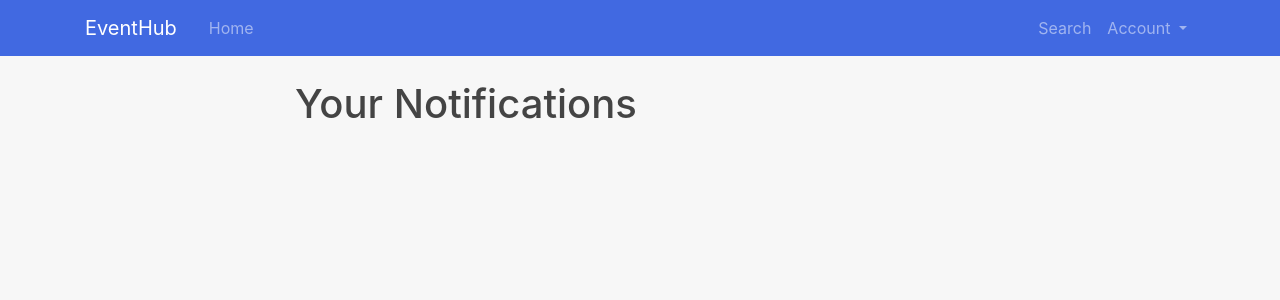
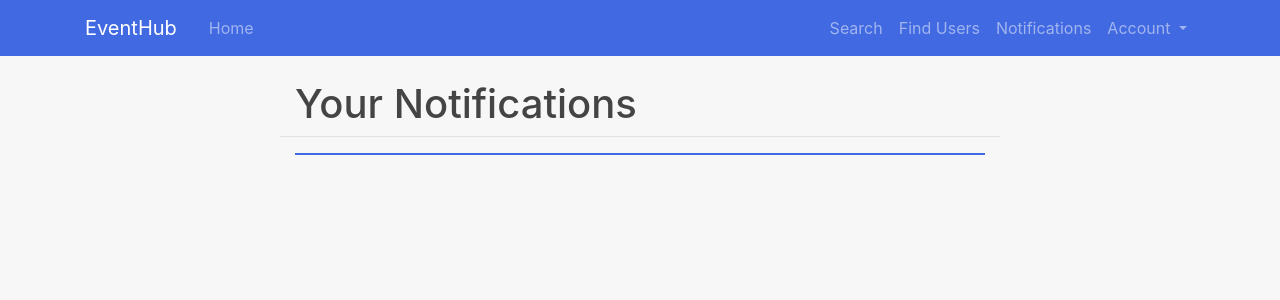
Before and after one commit to Aldrazus/EventHub, a Flask app: page /notifications in a window 1280 px wide. Shown: the top 300 px of the page. Run offline with Flask 2, Linux system fonts and the light colour scheme; the visitor is signed in with stand-in values (Sample User, id 1); data comes from the database, SQL or seed files in the repository; data that the repository does not hold is empty; some libraries are stand-ins or nearby versions.

Commit message:
added notifications

```diff
--- a/app/models.py
+++ b/app/models.py
@@ -2,6 +2,8 @@ from flask_login import UserMixin
 from app import login_manager, db
 from werkzeug.security import generate_password_hash, check_password_hash
 from time import time
+from datetime import datetime
+
 
 #many to many association table for user following events
 followers = db.Table('followers',
@@ -73,6 +75,10 @@ class User(UserMixin, db.Model):
     def friend(self, user):
         if not self.has_friended(user):
             self.friended.append(user)
+            if not user.has_friended(self):
+                category = 'request'
+                description = "{} has sent you a friend request!".format(self.username)
+                user.add_notification(self.id, category, description)
 
     def unfriend(self, user):
         if self.has_friended(user):
@@ -80,6 +86,18 @@ class User(UserMixin, db.Model):
         if user.has_friended(self):
             user.friended.remove(self)
 
+    #   Some useful functions related to notifications
+
+    def add_notification(self, sender_id, category, description):
+        notif = Notification(category=category, sender_id=sender_id, description=description, read=0, user=self)
+        db.session.add(notif)
+
+    def notify_friends(self, event):
+        for user in self.friended:
+            if self.is_friends_with(user):
+                category = 'post'
+                description = "{} posted a new event: {}".format(self.username, event.event_name)
+                user.add_notification(event.id, category, description)
 
 
 
@@ -151,6 +169,13 @@ class Event(UserMixin, db.Model):
     def get_creator(self):
         return User.query.filter_by(id=self.owner_id).first()
 
+    def notify_followers(self):
+        creator = self.get_creator()
+        for user in self.followers:
+            category = 'update'
+            description = "{} has updated an event you are following: {}".format(creator.username, self.event_name)
+            user.add_notification(self.id, category, description)
+
 
 class EventStats(UserMixin, db.Model):
     event_id = db.Column(db.Integer, db.ForeignKey('event.id'), primary_key=True)
@@ -159,9 +184,13 @@ class EventStats(UserMixin, db.Model):
 class Notification(db.Model):
     id = db.Column(db.Integer, primary_key=True)
     #type field maybe? can be create, update, etc.
+    category = db.Column(db.String(120))
     user_id = db.Column(db.Integer, db.ForeignKey('user.id'))
-    timestamp = db.Column(db.Float, index=True, default=time)
+    sender_id = db.Column(db.Integer)
+    timestamp = db.Column(db.DateTime, index=True, default=datetime.now())
     description = db.Column(db.Text)
+    read = db.Column(db.Integer) #unread = 0, read = 1
+    #link to user/event profile depending on type.
     #link = db.Column(db.String(120)) #link to event page or friend request or something
 
 
--- a/app/static/main.css
+++ b/app/static/main.css
@@ -183,3 +183,25 @@ body {
 .card-user:hover {
   transform: scale(1.01)
 }
+
+/*
+  NOTIFICATION CARDS
+*/
+.container-notifs {
+  width: 100%;
+  height: auto;
+  display: flex;
+  flex-direction: column;
+  justify-content: center;
+  align-items: center;
+  border-style: solid;
+  border-width: 1px;
+  border-color: royalblue;
+}
+
+.card-notif {
+  width: 100%;
+  height: auto;
+  padding: 20px;
+  border-bottom: 1px solid #dee2e6;
+}
--- a/app/templates/base.html
+++ b/app/templates/base.html
@@ -35,9 +35,11 @@
                             <a class="nav-item nav-link" href="{{ url_for('auth.register') }}">Register</a>
                         {% else %}
                             <a class="nav-item nav-link" href="{{ url_for('home.search') }}">Search</a>
+                            <a class="nav-item nav-link" href="{{ url_for('home.search_user') }}">Find Users</a>
                             {% if current_user.role == "Event Organizer" %}
                                 <a class="nav-item nav-link" href="{{ url_for('organizer.post') }}">Post</a>
                             {% endif %}
+                            <a class="nav-item nav-link" href="{{ url_for('home.notifications') }}">Notifications {% if current_user.notifications.filter_by(read=0).count() > 0 %}🔴{% endif %}</a>
                             <!-- Account Settings/Logout Dropdown -->
                             <li class="nav-item dropdown">
                                 <a class="nav-link dropdown-toggle" href="#" id="navbarDropdown" role="button" data-toggle="dropdown">
--- a/app/templates/card-user.html
+++ b/app/templates/card-user.html
@@ -3,6 +3,7 @@
         <h3>{{ user.username }}</h3>
         <h6>{{ user.role }}</h6>
         <p>Interests: {{ user.interests }}</p>
+        {% if current_user != user %}
         {% if not current_user.is_friends_with(user) %}
         {% if not user.has_friended(current_user) %}
         {% if not current_user.has_friended(user) %}
@@ -17,6 +18,7 @@
         {% else %}
         <a href="{{url_for('home.unfriend', user_id=user.id)}}">Unfriend</a>
         {% endif %}
+        {% endif %}
 	<br>
 
 	<a href="{{url_for('auth.user', username=user.username)}}">View Profile</a>
--- a/app/templates/notifs.html
+++ b/app/templates/notifs.html
@@ -1,10 +1,12 @@
 {% extends "base.html" %}
 
 {% block content %}
-<h1>Your Notifications</h1>
-{% for notif in notifs %}
-<h4>{{ notif.timestamp }}</h4>
-<p>{{ notif.description }}</p>
-{% endfor %}
-
+<div class="row border-bottom mb-3 align-items-center">
+    <h1 class="col-md-auto">Your Notifications</h3>
+</div>
+<div class="container-notifs">
+    {% for notif in notifs %}
+    {% include "card-notif.html" %}
+    {% endfor %}
+</div>
 {% endblock %}
--- a/app/views/home.py
+++ b/app/views/home.py
@@ -146,6 +146,10 @@ def friend(user_id):
     if user is None:
         flash('User {} not found.'.format(user_id))
         return redirect(url_for('auth.index'))
+    if user == current_user:
+        flash('Cannot friend yourself!')
+        return redirect(url_for('auth.index'))
+
     current_user.friend(user)
     db.session.commit()
     flash('You have friended {}'.format(user.username))
--- a/app/views/organizer.py
+++ b/app/views/organizer.py
@@ -31,6 +31,7 @@ def post():
             location=form.location.data
         )
         db.session.add(event)
+        current_user.notify_friends(event)
         db.session.commit()
 
         if False: #TODO: do some checks on the form
```
Also changed, not shown: app/templates/card-notif.html (added, +13 -0 lines).
